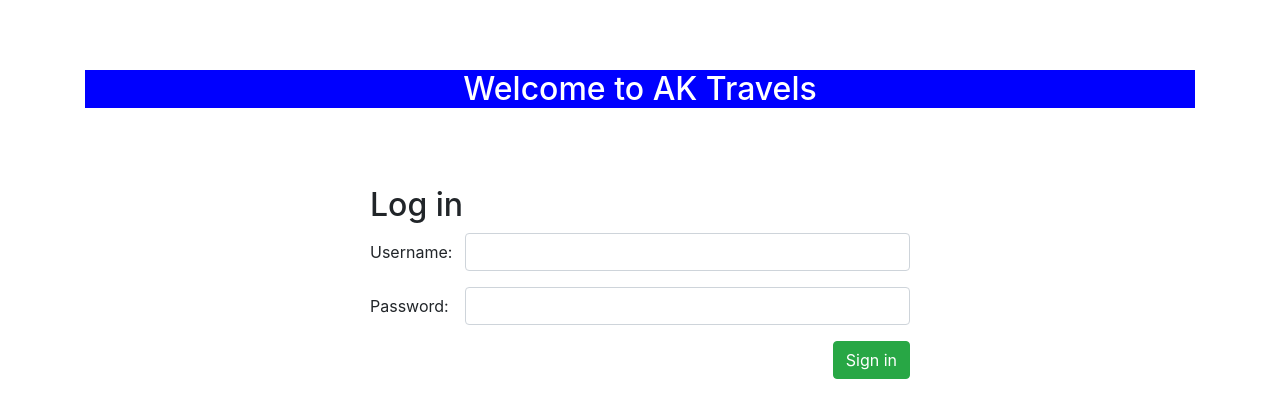
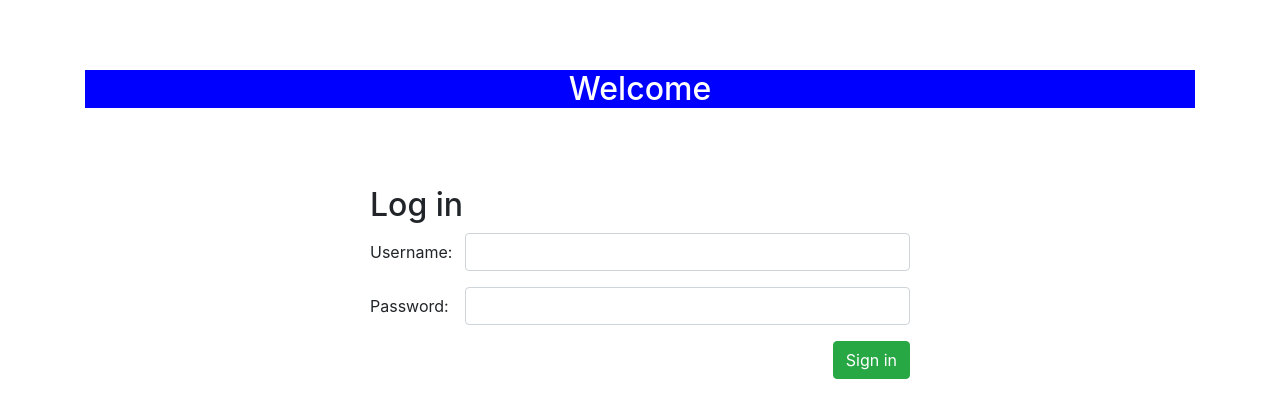
Before and after one commit to AnnuKodam/DevOps, a Django app: page / in a window 1280 px wide. Shown: the part 56-474 px from the top of the page. Run offline with Django 3.2, Linux system fonts and the light colour scheme; some libraries are stand-ins or nearby versions.

Commit message:
title upd

```diff
--- a/myapp/templates/myapp/signin.html
+++ b/myapp/templates/myapp/signin.html
@@ -1,7 +1,7 @@
 {% extends 'myapp/base.html' %}
 {% block content %}
 <div class="container">
-    <center><h2 style="margin-top: 70px; background-color: blue;color: white">Welcome to AK Travels</h2></center>
+    <center><h2 style="margin-top: 70px; background-color: blue;color: white">Welcome</h2></center>
         <div class="row">
             <div class="col-sm-6 mx-auto" style="margin-top: 70px">
                 <h2>Log in</h2>
```
